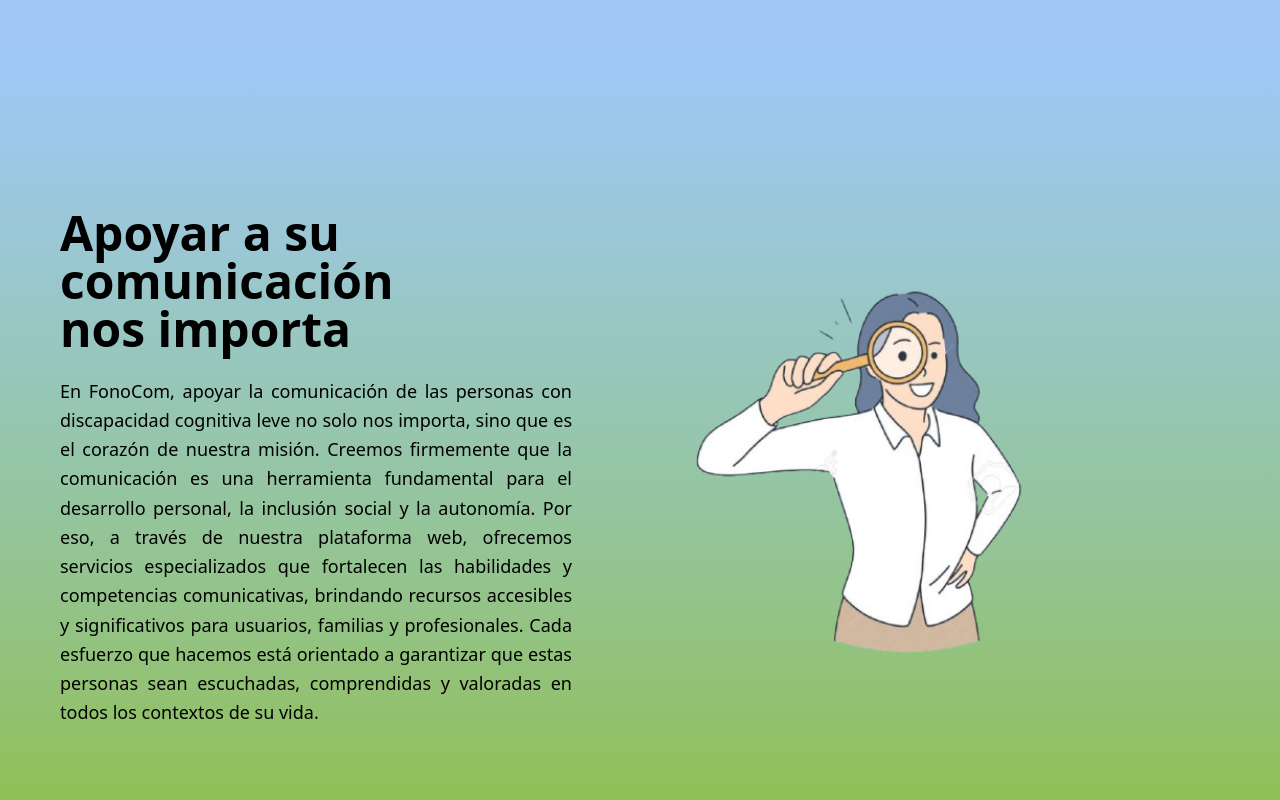
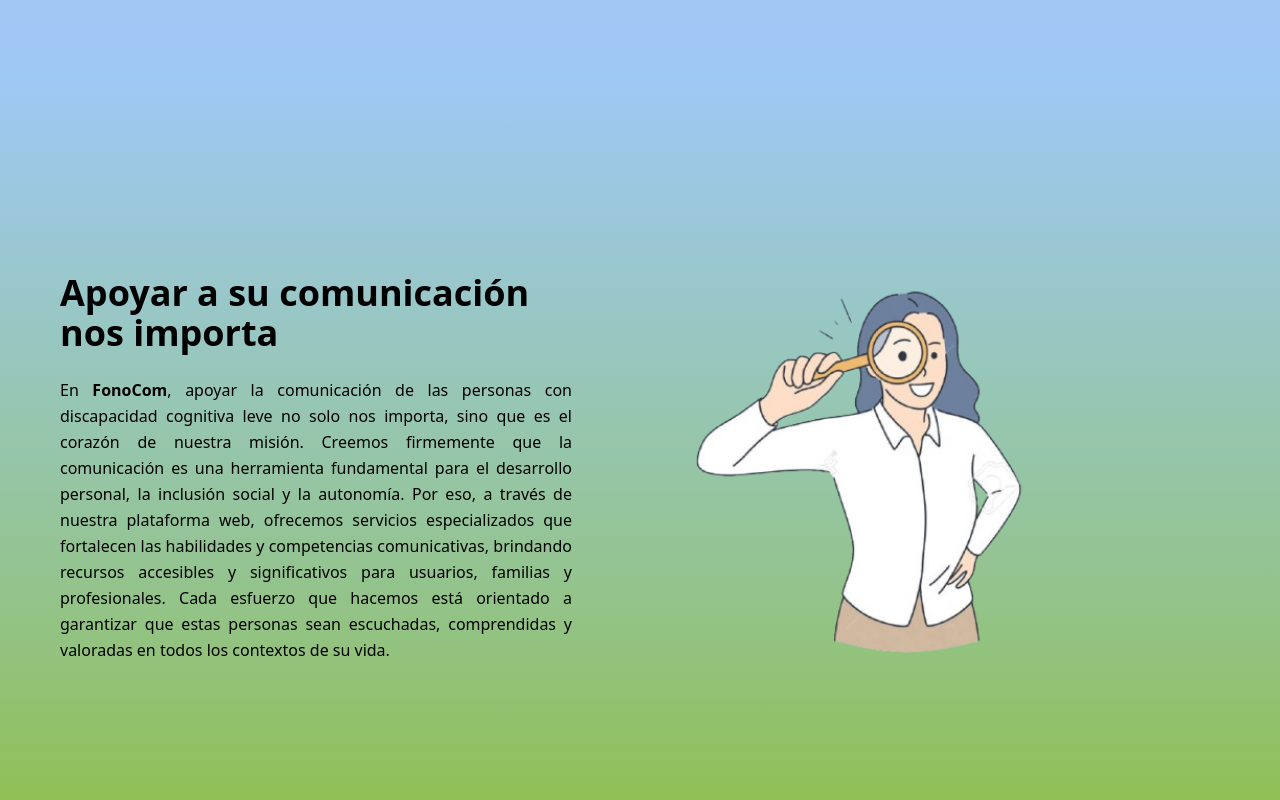
Before and after one commit to omfermaster2610/fonocom, a Next.js app: page / in a window 1280 px wide. Shown: the part 1996-2796 px from the top of the page. Built offline with nearby package versions, Linux system fonts and the light colour scheme.

Commit message:
v0.1.3b ajuste letra seccion 4, añadido whatsapp en pestaña "contactanos"

```diff
--- a/src/app/conocenos.tsx
+++ b/src/app/conocenos.tsx
@@ -1,4 +1,5 @@
 import React from "react";
+import Link from "next/link";
 
 const ConocenosMenu = () => {
   return (
@@ -48,6 +49,15 @@ const ConocenosMenu = () => {
               <p><strong>Facebook: </strong>FonoCom S.A.S</p>
               <p><strong>Instagram: </strong>@FonoComS.A.S</p>
               <p><strong>Tik Tok: </strong>FonoCom</p>
+              <p>
+                <strong>WhatsApp : </strong>
+              <Link href="wa.me/573157569120">
+                <span className="underline">3157569120</span>
+              </Link>,
+              <Link href="wa.me/573115508970">
+                <span className="underline"> 3115508970</span>
+              </Link>
+              </p>
             </div>
           </li>
 
--- a/src/app/inicio/page.tsx
+++ b/src/app/inicio/page.tsx
@@ -88,7 +88,7 @@ const Intro = () => {
           className="absolute z-0 h-2/3 sm:w-96 top-1/2 left-1/2 transform -translate-x-1/2 -translate-y-1/2"
         />
 
-        <div className="absolute inset-0 bg-white/10 backdrop-blur-sm blur-sm z-10" />
+        <div className="absolute inset-0 bg-white/10 backdrop-blur-sm z-10" />
 
         <div className="relative z-20 flex flex-col items-center justify-center">
           <p className="text-6xl sm:text-8xl font-bold text-[#1e2363] text-center" data-aos="fade-up">
@@ -218,13 +218,13 @@ const Intro = () => {
       <div className="max-w-full w-full mx-auto flex flex-col md:flex-row items-center justify-center-safe gap-2">
         {/* Texto */}
         <div className="md:w-2/5">
-          <p className="text-4xl md:text-5xl font-bold text-black mb-6" data-aos="fade-right">
+          <p className="text-2xl md:text-4xl font-bold text-black mb-6" data-aos="fade-right">
             Apoyar a su comunicación <br />
             <span className="font-extrabold">nos importa</span>
           </p>
           <br/>
-          <p className="text-lg text-black leading-relaxed text-justify" data-aos="fade-right">
-            En FonoCom, apoyar la comunicación de las personas con discapacidad cognitiva leve no solo nos importa, sino que es el corazón de nuestra misión.
+          <p className="text-base text-black leading-relaxed text-justify" data-aos="fade-right">
+            En <strong>FonoCom</strong>, apoyar la comunicación de las personas con discapacidad cognitiva leve no solo nos importa, sino que es el corazón de nuestra misión.
             Creemos firmemente que la comunicación es una herramienta fundamental para el desarrollo personal, la inclusión social y la autonomía.
             Por eso, a través de nuestra plataforma web, ofrecemos servicios especializados que fortalecen las habilidades y competencias comunicativas, brindando recursos accesibles y significativos para usuarios, familias y profesionales.
             Cada esfuerzo que hacemos está orientado a garantizar que estas personas sean escuchadas, comprendidas y valoradas en todos los contextos de su vida.
@@ -276,7 +276,7 @@ const Intro = () => {
       </div>
     </section>
     {/* Sección 6 */}
-    <section className="bg-gradient-to-b from-[#eaf1e0] via-[#cce0ab] to-[#eaf1e0] h-90 w-full items-center justify-center py-32 px-6 text-center">
+    <section className="bg-gradient-to-b from-[#eaf1e0] to-[#eaf1e0] h-90 w-full items-center justify-center py-32 px-6 text-center">
       <div className="flex flex-col items-center" data-aos="fade-up">
           <br/>
         <p className="text-4xl font-bold text-black mb-4">
```
